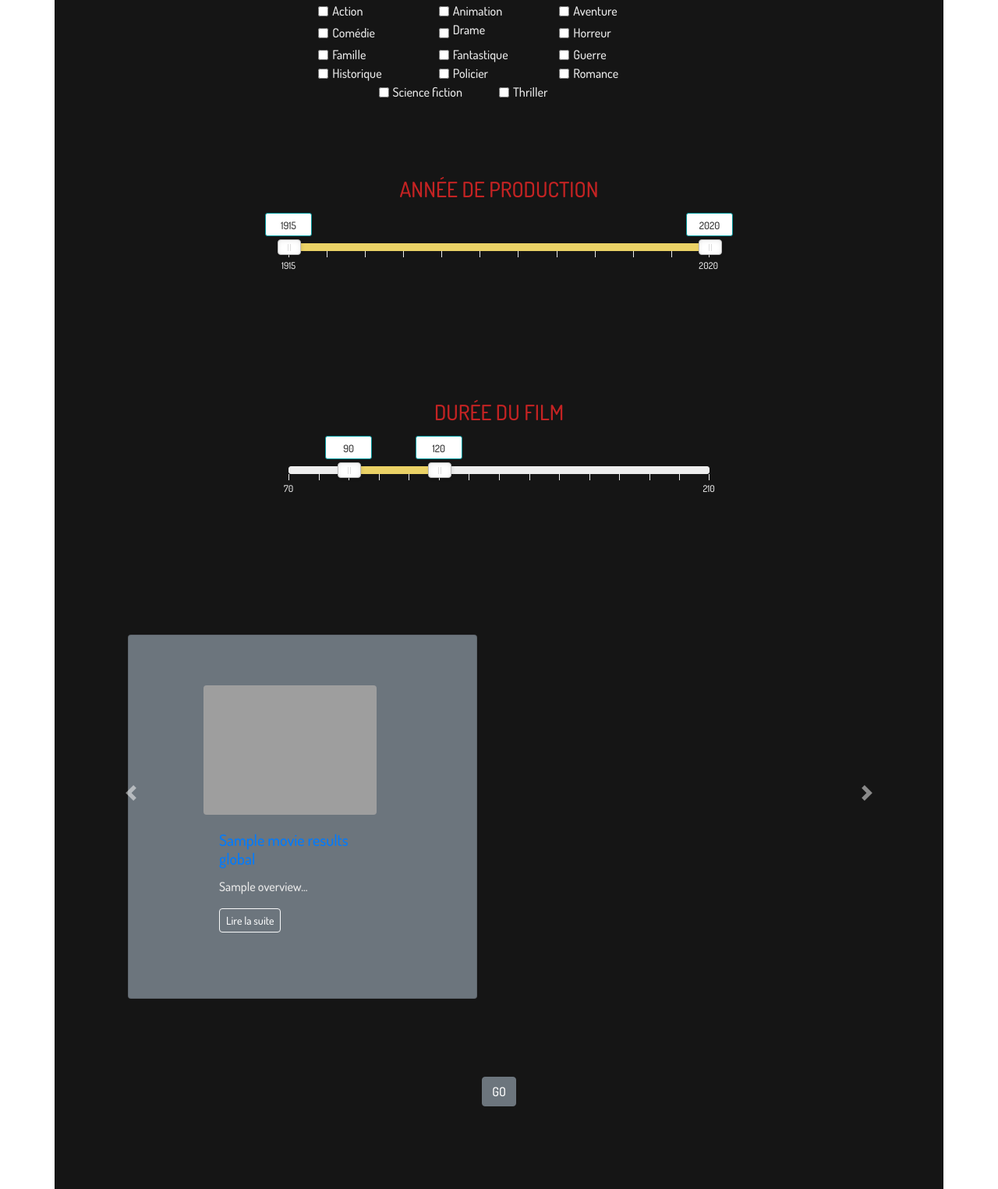
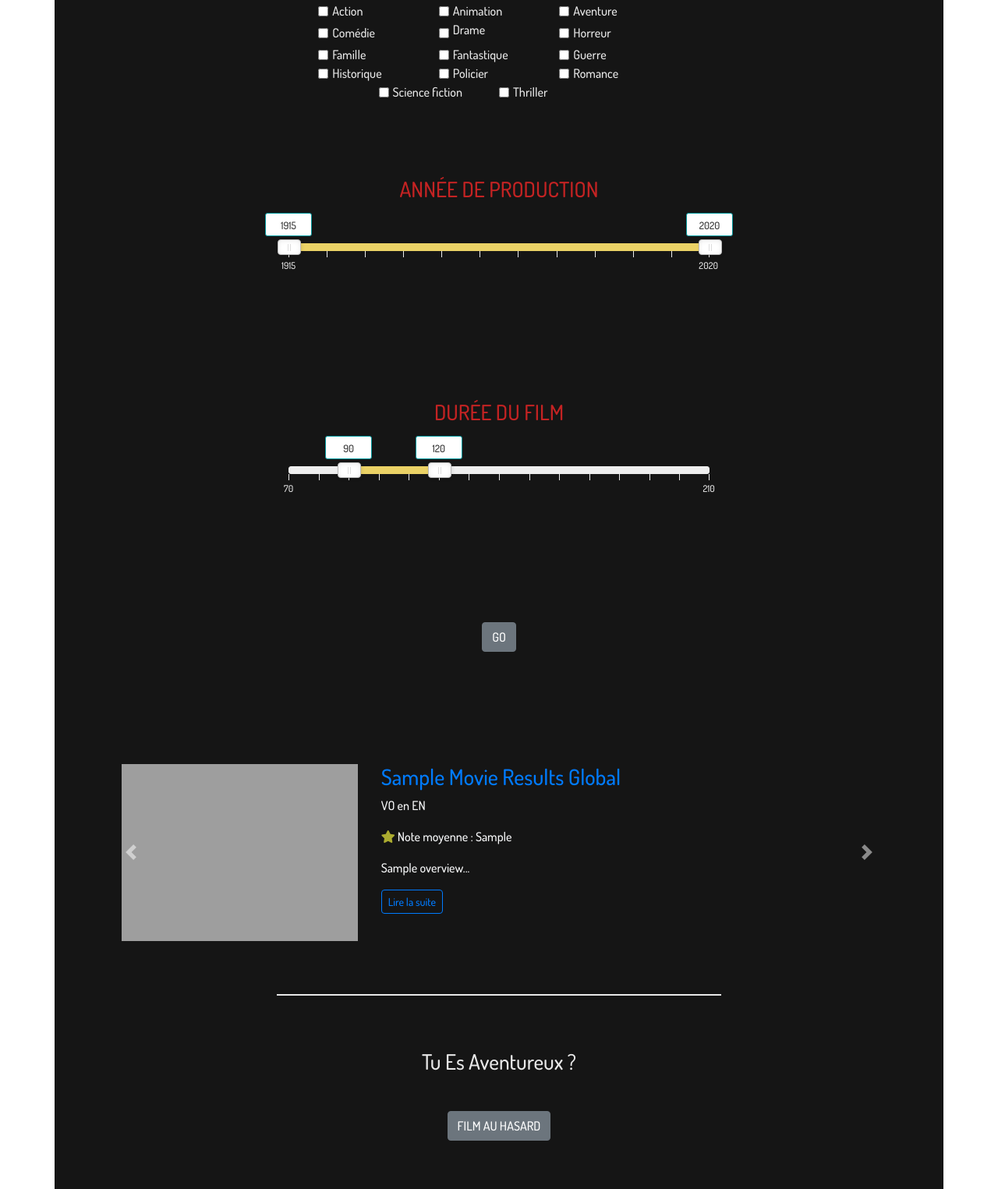
Before and after one commit to Les-Croustibat/Clap, a Symfony app: template templates/movie/movie_find.html.twig in a window 1280 px wide. Shown: the part 876-2401 px from the top of the page at 78% size. Run offline with Twig, Linux system fonts and the light colour scheme; the template is opened without the code that fills it: most values are stand-ins (such as "Sample title", 1, 10 or a date in 2020); some libraries are stand-ins or nearby versions; grey boxes are pictures that could not be loaded.

Commit message:
update trouver un film

```diff
--- a/composer.json
+++ b/composer.json
@@ -86,7 +86,7 @@
     "extra": {
         "symfony": {
             "allow-contrib": false,
-            "require": "5.1.*"
+            "require": "5.1"
         }
     }
 }
--- a/public/asset/css/styles.css
+++ b/public/asset/css/styles.css
@@ -396,3 +396,11 @@ section{
        font-size: 2.4em;
     }
  }
+
+ /***************************
+ *      Aure carousel       *
+****************************/
+
+.find-movie .fa-star {
+    color: rgba(233, 233, 59, 0.712) ;
+}
--- a/templates/movie/movie_find.html.twig
+++ b/templates/movie/movie_find.html.twig
@@ -117,27 +117,36 @@
                 </div>
             </div>
 
+            {# Button GO#}
+            <div class="row justify-content-center my-5 py-5">
+                <button type="submit" class="btn btn-secondary go" id="go">GO</button>
+            </div>
+
             {# Carousel display all results #}
             <div id="multi-item-example" class="carousel slide carousel-multi-item" data-ride="carousel">
                 <!--Slides-->
                 <div class="carousel-inner" role="listbox">
-                    {# {% set i = 0 %} #}
+                    {% set i = 0 %}
                     {% for movie_result_global in movie_results_global %}
-                        {# {% set i = i + 1 %} {{ i == 1 ? 'active' : '' }}#}
-                        <div class="carousel-item active">
-                            <div class="col-6 justify-content-center" style="float:left">
-                                <div class="card mb-1 bg-secondary" style="width: 28rem">
-                                    <img class="card-img-top rounded" src="http://image.tmdb.org/t/p/w92/{{ movie_result_global.poster_path }}" alt="{{ movie_result_global.title}}">
-                                    <div class="card-body">
-                                        <h5 class="card-title"><a href="{{ path('movie_details',{ id: movie_result_global.id }) }}">{{ movie_result_global.title }}</a></h5>
-                                        <p class="card-text">{{ movie_result_global.overview|slice(0, 25) }}...</p>
-                                        <a class="btn btn-outline-light btn-sm rounded" href="{{ path('movie_details',{ id: movie_result_global.id }) }}">Lire la suite</a>
-                                    </div>
+                        {% set i = i + 1  %}
+                        <div class="carousel-item with-background  {{ i == 1 ? 'active' : '' }}">
+                            <div class="row justify-content-center p-5 mx-2">
+                                <div class="col-4">
+                                    <img class="img-fluid" src="http://image.tmdb.org/t/p/w300/{{ movie_result_global.poster_path }}" alt="{{ movie_result_global.title}}">
+                                </div>
+                                <div class="col-8">
+                                    <h3 class="text-light"><a href="{{ path('movie_details',{ id: movie_result_global.id }) }}">{{ movie_result_global.title }}</a></h3>
+                                    <p class="text-light text-">VO en {{ movie_result_global.original_language|upper}}</p>
+                                    <p class="text-light text-"><i class="fas fa-star"></i> Note moyenne : {{ movie_result_global.vote_average}}</p>
+                                    <p class="text-light text-">{{ movie_result_global.overview|slice(0, 125) }}...</p>
+
+                                    <a class="btn btn-outline-primary btn-sm rounded" href="{{ path('movie_details',{ id: movie_result_global.id }) }}">Lire la suite</a>
                                 </div>
                             </div>
                         </div>
                     {% endfor %}
-                 <a class="carousel-control-prev" href="#multi-item-example" role="button" data-slide="prev">
+                </div>
+                <a class="carousel-control-prev" href="#multi-item-example" role="button" data-slide="prev">
                     <span class="carousel-control-prev-icon" aria-hidden="true"></span>
                     <span class="sr-only">Previous</span>
                 </a>
@@ -147,9 +156,6 @@
                 </a>
             </div>
 
-            <div class="row justify-content-center my-5 py-5">
-                <button type="submit" class="btn btn-secondary go" id="go">GO</button>
-            </div>
         </form>
 
         {# separator #}
```
Also changed, not shown: src/Controller/APITmdbController.php (+25 -5 lines), src/Controller/MovieController.php (+7 -4 lines), 1 other file.
